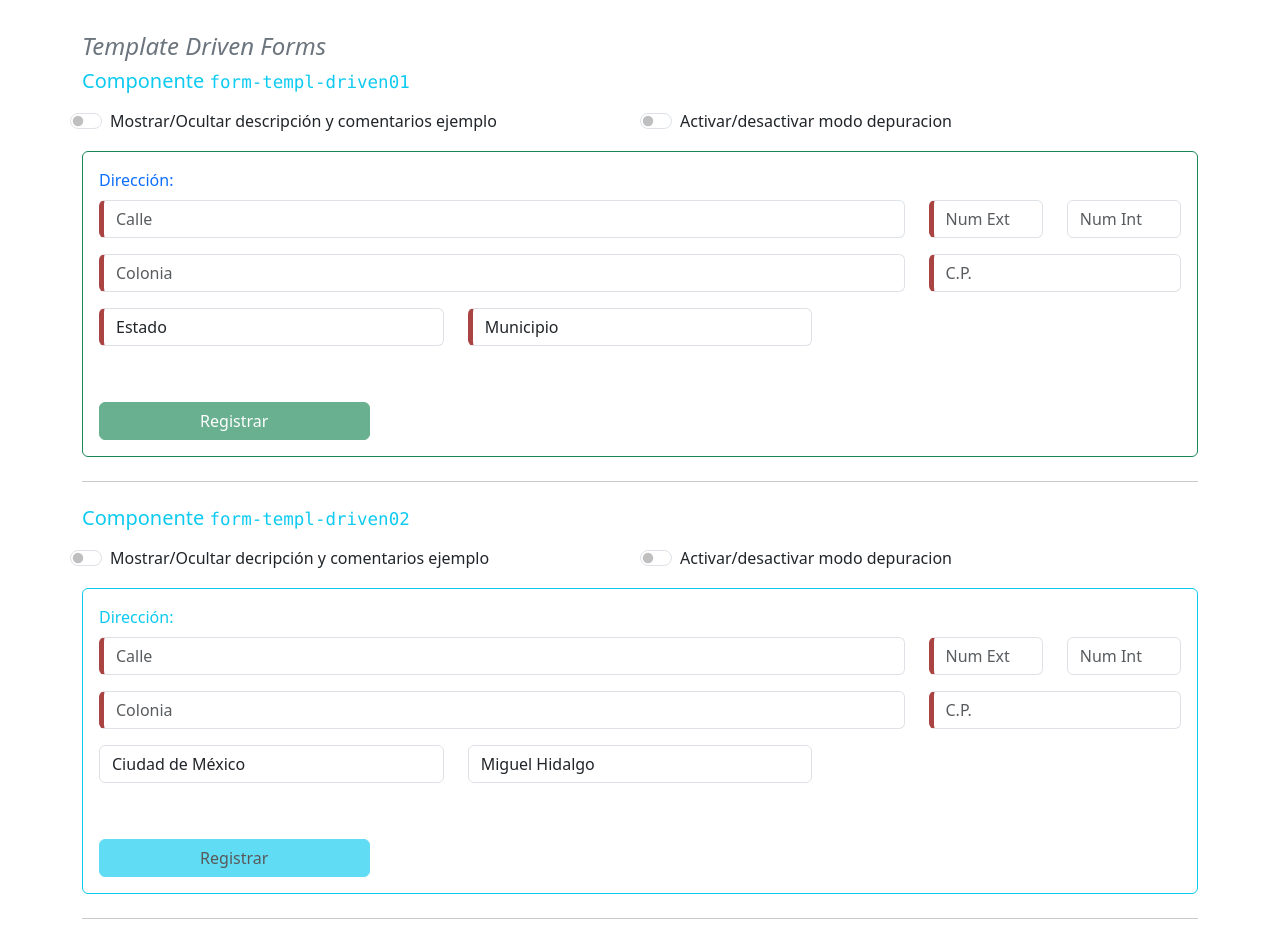
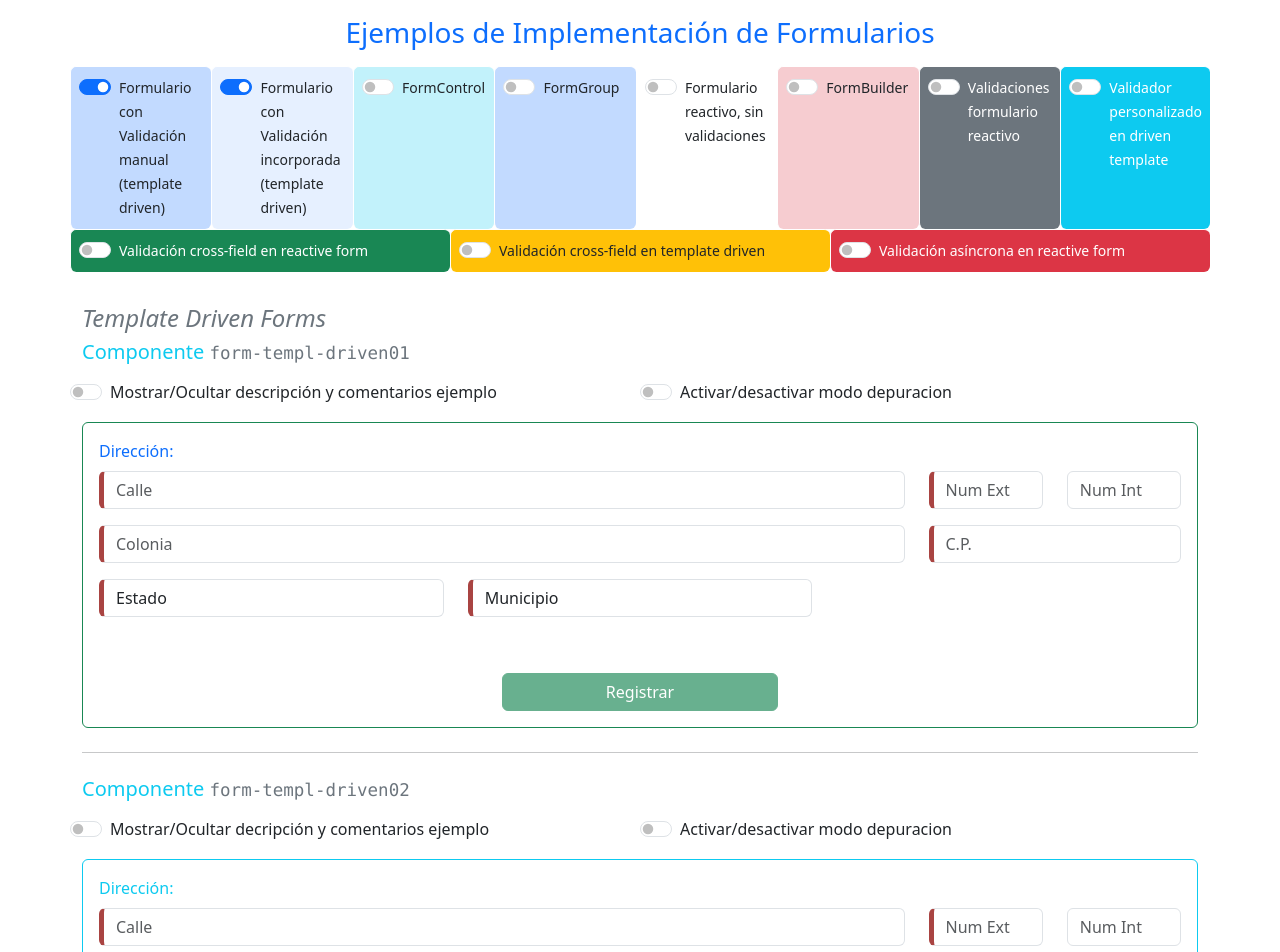
Before and after one commit to qualitrain/demoAng17Forms, an Angular app: page / in a window 1280 px wide. Shown: the top 952 px of the page. Built offline with nearby package versions, Linux system fonts and the light colour scheme.

Commit message:
Apariencia mejorada. Migración Bootstrap 5 ok

```diff
--- a/src/app/app.component.html
+++ b/src/app/app.component.html
@@ -1,4 +1,18 @@
 <div class="container">
+  <h3 class="text-primary text-center mt-3">Ejemplos de Implementaci&oacute;n de Formularios</h3>
+  <div class="row justify-content-start mt-3">
+    @for(ejemI of ejemplos;track i;let i=$index){
+      <div class="col-12 col-sm-4 col-md border-start border-top border-white rounded p-2 {{ejemI.clasesCss}}">
+          <div class="form-check form-switch">
+            <input type="checkbox" class="form-check-input" id="customSwitchEjm{{i}}"
+                   [checked]="ejemI.mostrar" (input)="activarDesactivarEjemplo(i)">
+            <label class="form-check-label" for="customSwitchEjm{{i}}">
+              <small>{{ejemI.descripcion}}</small>
+            </label>
+          </div>
+        </div>
+      }
+  </div>
   <div class="row mt-3">
     <h4 class="text-secondary mt-3"><i>Template Driven Forms</i></h4>
   </div>
--- a/src/app/app.component.ts
+++ b/src/app/app.component.ts
@@ -25,17 +25,17 @@ class Ejemplo{
 export class AppComponent {
   title = 'demoAng17Forms';
   ejemplos:Ejemplo[] = [
-    { mostrar:true, descripcion:'Formulario con Validación manual',      clasesCss:'bg-warning bg-opacity-25' },
-    { mostrar:true, descripcion:'Formulario con Validación incorporada', clasesCss:'bg-success bg-opacity-25' },
-    { mostrar:false, descripcion:'FormControl',                           clasesCss:'bg-info bg-opacity-25' },
-    { mostrar:false,  descripcion:'FormGroup',                            clasesCss:'bg-primary bg-opacity-25' },
-    { mostrar:false,  descripcion:'Formulario reactivo, sin validaciones', clasesCss:'bg-secondar bg-opacity-25y' },
-    { mostrar:false,  descripcion:'FormBuilder',                            clasesCss:'bg-danger bg-opacity-25' },
-    { mostrar:false,  descripcion:'Validaciones formulario reactivo',       clasesCss:'bg-secondary text-white' },
-    { mostrar:false,  descripcion:'Validador personalizado en driven template', clasesCss:'bg-info text-white' },
-    { mostrar:false,  descripcion:'Validación cross-field en reactive form', clasesCss:'bg-success text-white' },
-    { mostrar:false,  descripcion:'Validación cross-field en template driven', clasesCss:'bg-warning ' },
-    { mostrar:false,  descripcion:'Validación asíncrona en reactive form', clasesCss:'bg-danger text-white' }
+    { mostrar:true,   descripcion:'Formulario con Validación manual (template driven)',      clasesCss:'bg-primary bg-opacity-25' },
+    { mostrar:true,   descripcion:'Formulario con Validación incorporada (template driven)', clasesCss:'bg-primary bg-opacity-10' },
+    { mostrar:false,  descripcion:'FormControl',                                             clasesCss:'bg-info bg-opacity-25' },
+    { mostrar:false,  descripcion:'FormGroup',                                               clasesCss:'bg-primary bg-opacity-25' },
+    { mostrar:false,  descripcion:'Formulario reactivo, sin validaciones',                   clasesCss:'bg-secondar bg-opacity-25y' },
+    { mostrar:false,  descripcion:'FormBuilder',                                             clasesCss:'bg-danger bg-opacity-25' },
+    { mostrar:false,  descripcion:'Validaciones formulario reactivo',                        clasesCss:'bg-secondary text-white' },
+    { mostrar:false,  descripcion:'Validador personalizado en driven template',              clasesCss:'bg-info text-white' },
+    { mostrar:false,  descripcion:'Validación cross-field en reactive form',                 clasesCss:'bg-success text-white' },
+    { mostrar:false,  descripcion:'Validación cross-field en template driven',               clasesCss:'bg-warning ' },
+    { mostrar:false,  descripcion:'Validación asíncrona en reactive form',                   clasesCss:'bg-danger text-white' }
   ];
 
   activarDesactivarEjemplo(n:number):void{
--- a/src/app/form-templ-driven01/form-templ-driven01.component.html
+++ b/src/app/form-templ-driven01/form-templ-driven01.component.html
@@ -1,4 +1,4 @@
-<h5 class="mb-3 text-info">Componente <pre class="d-inline">form-templ-driven01</pre></h5>
+<h5 class="mb-3 text-info">Componente <pre class="d-inline text-secondary">form-templ-driven01</pre></h5>
 <div class="row">
     <div class="form-check form-switch col-12 col-sm-6">
             <input type="checkbox" class="form-check-input" id="customSwitch1" (input)="prenderApagarExplicacion()"
@@ -138,7 +138,7 @@
                 </div>
             </div>
         </div>
-        <div class="mt-5 form-row">
+        <div class="mt-5 row d-flex justify-content-center">
             <button class="btn btn-success ml-auto mr-auto col-12 col-sm-6 col-md-4 col-xl-3"
                 [disabled] = "valoresFormularioSonInvalidos()"
                 type="submit" (click)="insertarDireccion();">Registrar</button>
--- a/src/app/form-templ-driven02/form-templ-driven02.component.html
+++ b/src/app/form-templ-driven02/form-templ-driven02.component.html
@@ -1,4 +1,4 @@
-<h5 class="mb-3 text-info">Componente <pre class="d-inline">form-templ-driven02</pre></h5>
+<h5 class="mb-3 text-info">Componente <pre class="d-inline text-secondary">form-templ-driven02</pre></h5>
 <div class="row">
     <div class="form-check form-switch col-12 col-sm-6">
             <input type="checkbox" class="form-check-input" id="customSwitch3" (input)="prenderApagarExplicacion()"
@@ -164,8 +164,8 @@
                 </select>
             </div>
         </div>
-        <div class="mt-5 form-row">
-            <button class="btn btn-info ml-auto mr-auto col-12 col-sm-6 col-md-4 col-xl-3"
+        <div class="mt-5 row d-flex justify-content-center">
+            <button class="btn btn-info text-white ml-auto mr-auto col-12 col-sm-6 col-md-4 col-xl-3"
                 [disabled] = "!formDir.form.valid"
                 type="submit" >Registrar</button>
         </div>
```
